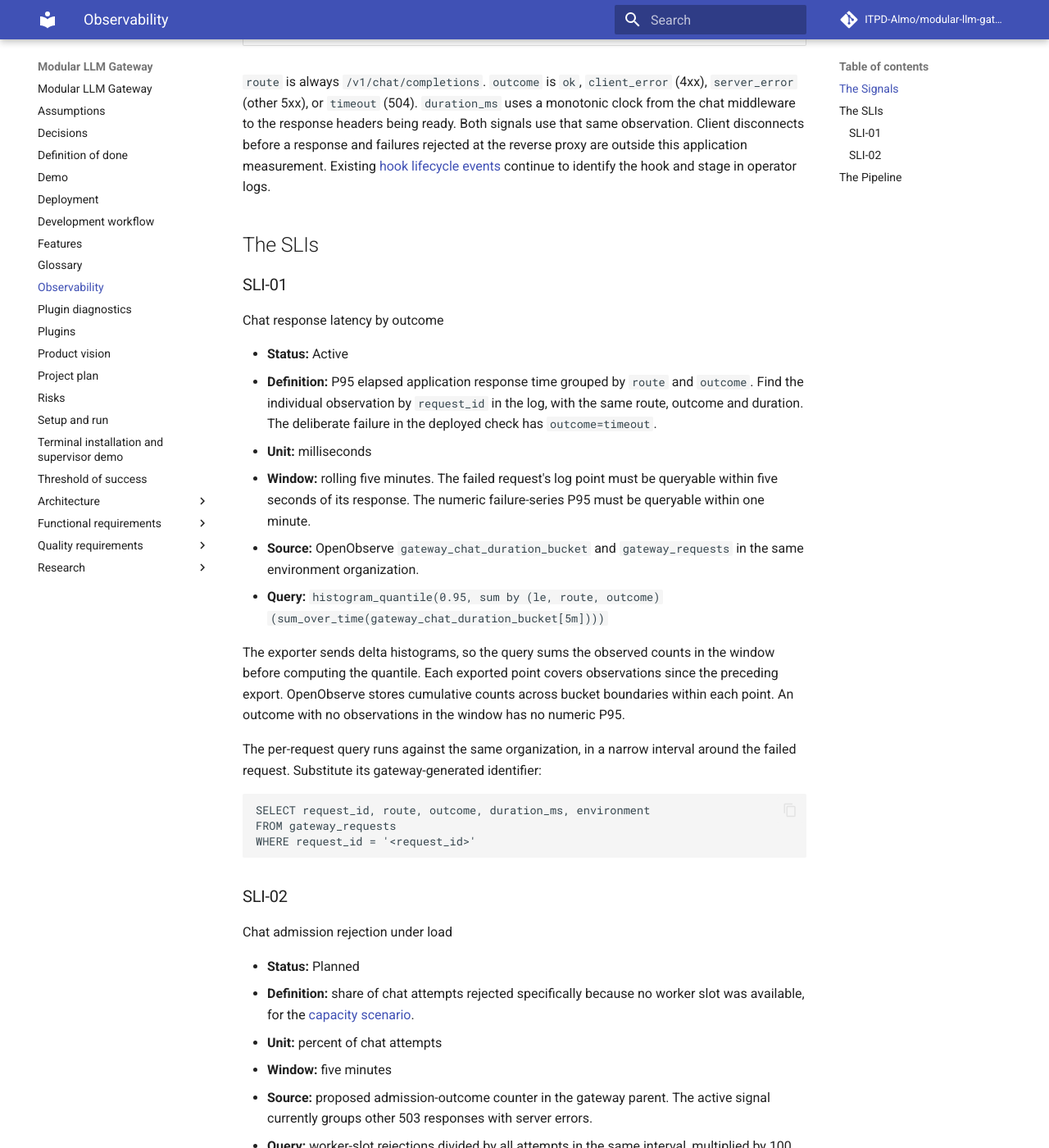
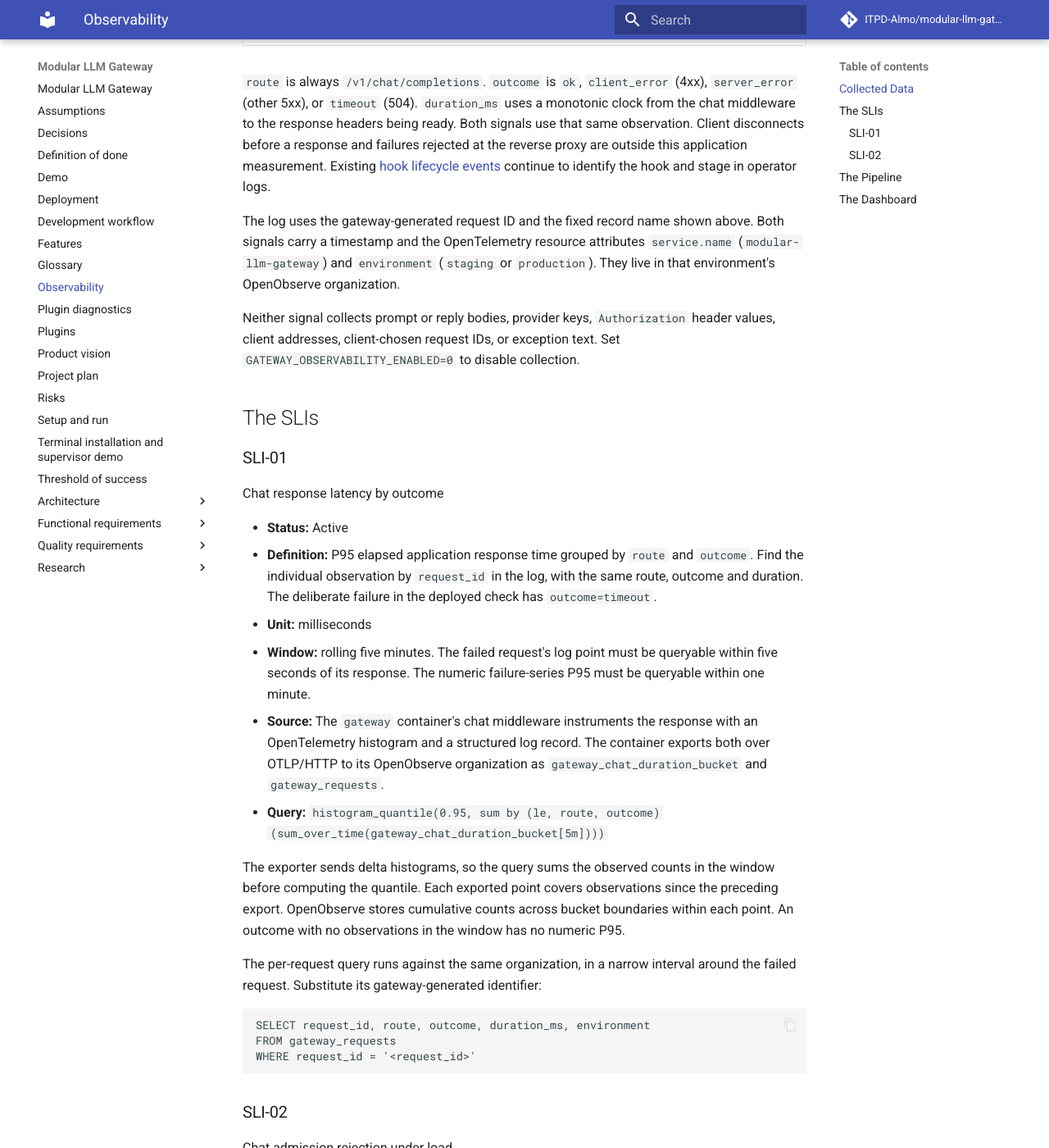
Before and after one commit to ITPD-Almo/modular-llm-gateway, an MkDocs documentation site: the page built from docs/observability.md, in a window 1280 px wide and 1400 px high, scrolled down 536 px. Shown: the whole window at 82% size. Built offline with MkDocs 1.6.1 and Material for MkDocs 9.7.7, drawn with Linux system fonts in a browser that asks for light colours; comment, search, counter and statistics services are not loaded; some of the changed text lies outside the part shown.

Commit message:
Address the observability review and verify fresh samples

```diff
--- a/docs/observability.md
+++ b/docs/observability.md
@@ -2,7 +2,7 @@
 
 A system operator can investigate a failed chat by its gateway request ID and see whether that outcome is slow across a recent window. The gateway emits both observations from the parent application without copying message content.
 
-## The Signals
+## Collected Data
 
 | Signal | What the gateway emits |
 | --- | --- |
@@ -11,6 +11,10 @@ A system operator can investigate a failed chat by its gateway request ID and se
 | Trace | The gateway currently emits no distributed trace. `X-Request-ID` correlates one request with logs. |
 
 `route` is always `/v1/chat/completions`. `outcome` is `ok`, `client_error` (4xx), `server_error` (other 5xx), or `timeout` (504). `duration_ms` uses a monotonic clock from the chat middleware to the response headers being ready. Both signals use that same observation. Client disconnects before a response and failures rejected at the reverse proxy are outside this application measurement. Existing [hook lifecycle events](operations.md#event-contract) continue to identify the hook and stage in operator logs.
+
+The log uses the gateway-generated request ID and the fixed record name shown above. Both signals carry a timestamp and the OpenTelemetry resource attributes `service.name` (`modular-llm-gateway`) and `environment` (`staging` or `production`). They live in that environment's OpenObserve organization.
+
+Neither signal collects prompt or reply bodies, provider keys, `Authorization` header values, client addresses, client-chosen request IDs, or exception text. Set `GATEWAY_OBSERVABILITY_ENABLED=0` to disable collection.
 
 ## The SLIs
 
@@ -22,7 +26,7 @@ Chat response latency by outcome
 - **Definition:** P95 elapsed application response time grouped by `route` and `outcome`. Find the individual observation by `request_id` in the log, with the same route, outcome and duration. The deliberate failure in the deployed check has `outcome=timeout`.
 - **Unit:** milliseconds
 - **Window:** rolling five minutes. The failed request's log point must be queryable within five seconds of its response. The numeric failure-series P95 must be queryable within one minute.
-- **Source:** OpenObserve `gateway_chat_duration_bucket` and `gateway_requests` in the same environment organization.
+- **Source:** The `gateway` container's chat middleware instruments the response with an OpenTelemetry histogram and a structured log record. The container exports both over OTLP/HTTP to its OpenObserve organization as `gateway_chat_duration_bucket` and `gateway_requests`.
 - **Query:** `histogram_quantile(0.95, sum by (le, route, outcome) (sum_over_time(gateway_chat_duration_bucket[5m])))`
 
 The exporter sends delta histograms, so the query sums the observed counts in the window before computing the quantile. Each exported point covers observations since the preceding export. OpenObserve stores cumulative counts across bucket boundaries within each point. An outcome with no observations in the window has no numeric P95.
@@ -50,8 +54,10 @@ The repeat-timeout resource bound and recoverability stopwatch stay in their dir
 
 ## The Pipeline
 
-The `gateway` parent sends structured logs and histograms over OTLP/HTTP. Log batches are scheduled every 500 ms and histogram exports every two seconds. The log queue is capped at 512 records. The exporter keeps its network operations off the request path. An outage can lose telemetry and the gateway can keep serving chats. The `staging` and `production` scopes use separate organizations and ingestion credentials. `GATEWAY_OBSERVABILITY_ENABLED=0` disables collection. See the [deployment runbook](deployment.md#telemetry-pipelines) for provisioning, private access and the dashboard definition.
+The `gateway` parent sends structured logs and histograms over OTLP/HTTP. Log batches are scheduled every 500 ms and histogram exports every two seconds. The log queue is capped at 512 records. The exporter keeps its network operations off the request path. An outage can lose telemetry and the gateway can keep serving chats. The `staging` and `production` scopes use separate organizations and ingestion credentials. See the [deployment runbook](deployment.md#telemetry-pipelines) for provisioning, private access and the dashboard definition.
 
 The deployment template retains observations for seven days, which covers the five-minute windows. The team and Customer use the campus HTTPS route with private dashboard access. The deployed check uses a private staging query credential.
 
-Use the same `SLI-01` chart in each environment. The staging chart is evidence for the [deployed diagnosability test](quality-requirements/qr/QR-08.md#qrt-01). Leave production collection free of synthetic test traffic.
+## The Dashboard
+
+Each environment's **Gateway request diagnosis** dashboard has the **SLI-01 Chat response latency by outcome** chart. Both charts use the [SLI-01 query](#sli-01). The staging chart is evidence for the [deployed diagnosability test](quality-requirements/qr/QR-08.md#qrt-01). Leave production collection free of synthetic test traffic.
```
Also changed, not shown: docs/architecture/README.md (+1 -1 lines), docs/architecture/adr/ADR-008.md (+3 -1 lines), docs/deployment-tools/check-sli.py (+12 -7 lines), docs/deployment.md (+2 -0 lines), docs/glossary.md (+16 -0 lines), docs/quality-requirements/qr/QR-08.md (+1 -1 lines), 2 other files.
